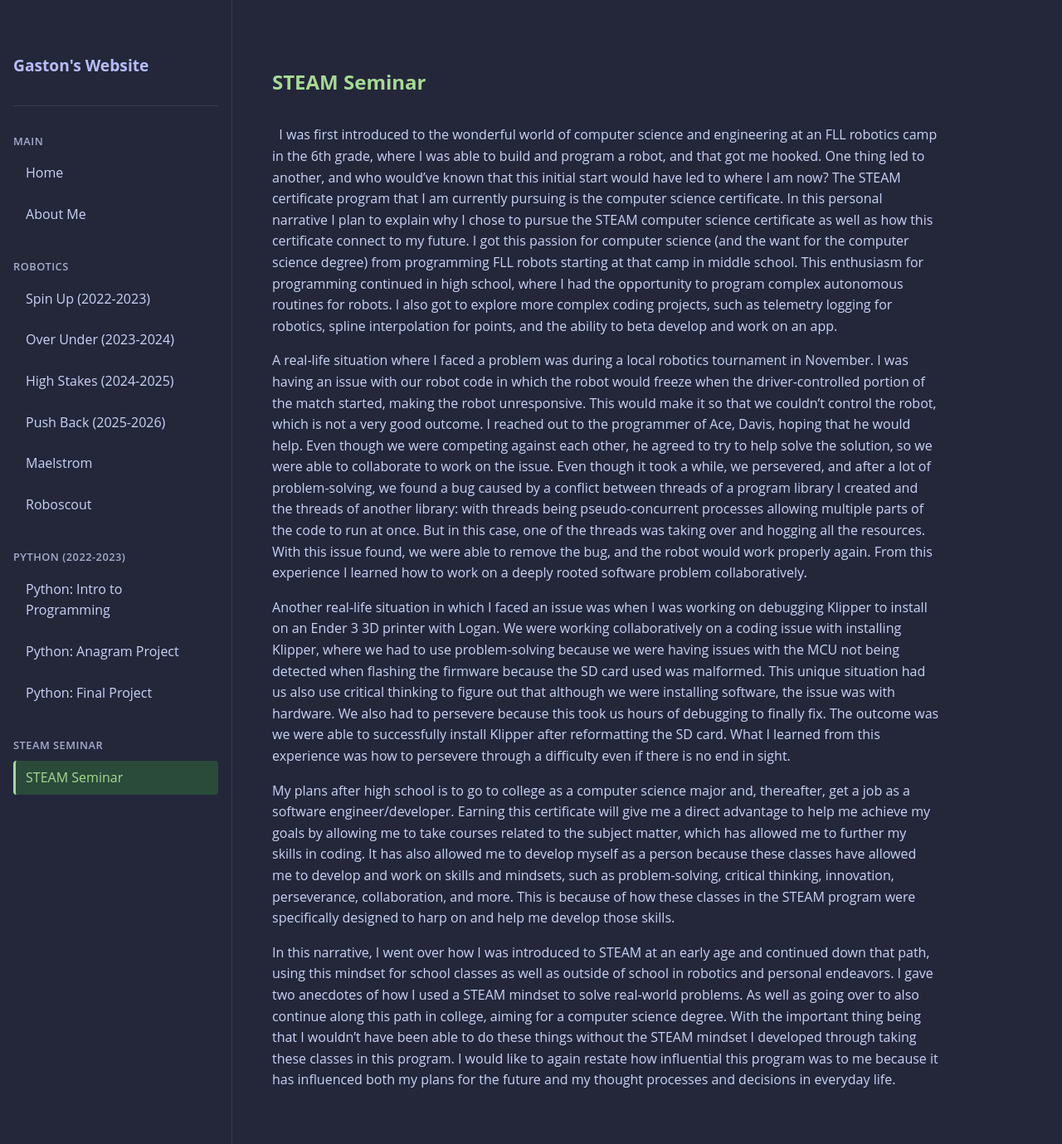
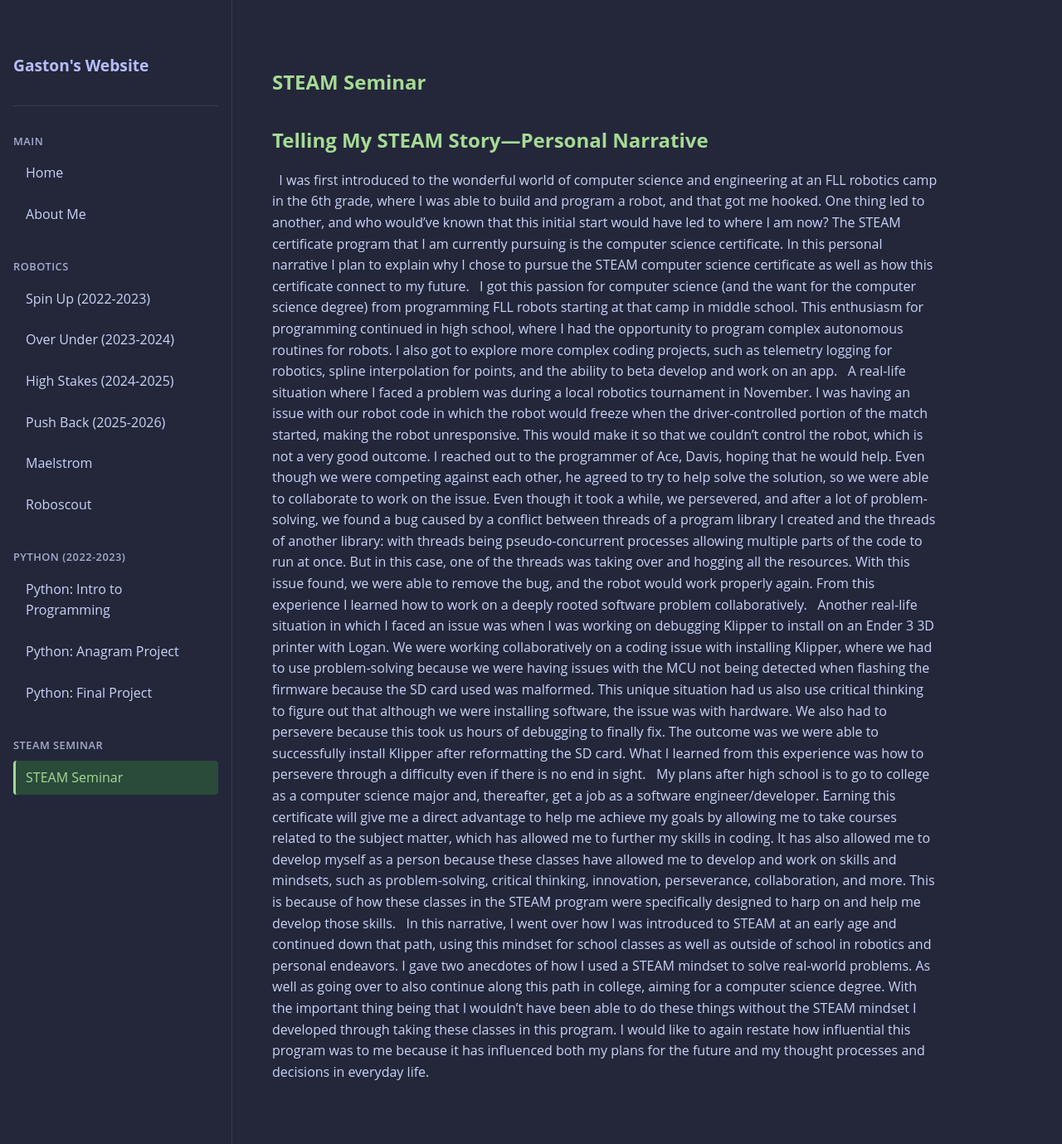
Before and after one commit to Lunar-Eclipse255/gaston.github.io, a Jekyll site: the page built from docs/posts/STEAM seminar/steam_seminar.md, in a window 1280 px wide and 1379 px high. Shown: the whole window at 83% size. Built offline with Jekyll 4.4.1, drawn with Linux system fonts in a browser that asks for light colours.

Commit message:
formatting

```diff
--- a/docs/posts/STEAM seminar/steam_seminar.md
+++ b/docs/posts/STEAM seminar/steam_seminar.md
@@ -4,16 +4,17 @@ title: STEAM Seminar
 id: steam-seminar
 ---
 
-<!-- ## <center> Telling My STEAM Story—Personal Narrative</center> -->
+## Telling My STEAM Story—Personal Narrative
 
 &nbsp; I was first introduced to the wonderful world of computer science and
 engineering at an FLL robotics camp in the 6th grade, where I was able to build and program a robot, and that got me hooked. One thing led to another, and who would've known that this initial start would have led to where I am now? The STEAM certificate program that I am currently pursuing is the computer science certificate. In this personal narrative I plan to explain why I chose to pursue the STEAM computer science certificate as well as how this certificate connect to my future.
-I got this passion for computer science (and the want for the computer science degree) from programming FLL robots starting at that camp in middle school. This enthusiasm for programming continued in high school, where I had the opportunity to program complex autonomous routines for robots. I also got to explore more complex coding projects, such as telemetry logging for robotics, spline interpolation for points, and the ability to beta develop and work on an app.
-
-A real-life situation where I faced a problem was during a local robotics tournament in November. I was having an issue with our robot code in which the robot would freeze when the driver-controlled portion of the match started, making the robot unresponsive. This would make it so that we couldn't control the robot, which is not a very good outcome. I reached out to the programmer of Ace, Davis, hoping that he would help. Even though we were competing against each other, he agreed to try to help solve the solution, so we were able to collaborate to work on the issue. Even though it took a while, we persevered, and after a lot of problem-solving, we found a bug caused by a conflict between threads of a program library I created and the threads of another library: with threads being pseudo-concurrent processes allowing multiple parts of the code to run at once. But in this case, one of the threads was taking over and hogging all the resources. With this issue found, we were able to remove the bug, and the robot would work properly again. From this experience I learned how to work on a deeply rooted software problem collaboratively.
-
-Another real-life situation in which I faced an issue was when I was working on debugging Klipper to install on an Ender 3 3D printer with Logan. We were working collaboratively on a coding issue with installing Klipper, where we had to use problem-solving because we were having issues with the MCU not being detected when flashing the firmware because the SD card used was malformed. This unique situation had us also use critical thinking to figure out that although we were installing software, the issue was with hardware. We also had to persevere because this took us hours of debugging to finally fix. The outcome was we were able to successfully install Klipper after reformatting the SD card. What I learned from this experience was how to persevere through a difficulty even if there is no end in sight.
-
-My plans after high school is to go to college as a computer science major and, thereafter, get a job as a software engineer/developer. Earning this certificate will give me a direct advantage to help me achieve my goals by allowing me to take courses related to the subject matter, which has allowed me to further my skills in coding. It has also allowed me to develop myself as a person because these classes have allowed me to develop and work on skills and mindsets, such as problem-solving, critical thinking, innovation, perseverance, collaboration, and more. This is because of how these classes in the STEAM program were specifically designed to harp on and help me develop those skills.
-
-In this narrative, I went over how I was introduced to STEAM at an early age and continued down that path, using this mindset for school classes as well as outside of school in robotics and personal endeavors. I gave two anecdotes of how I used a STEAM mindset to solve real-world problems. As well as going over to also continue along this path in college, aiming for a computer science degree. With the important thing being that I wouldn't have been able to do these things without the STEAM mindset I developed through taking these classes in this program. I would like to again restate how influential this program was to me because it has influenced both my plans for the future and my thought processes and decisions in everyday life.
+&nbsp; I got this passion for computer science (and the want for the computer
+science degree) from programming FLL robots starting at that camp in middle school. This enthusiasm for programming continued in high school, where I had the opportunity to program complex autonomous routines for robots. I also got to explore more complex coding projects, such as telemetry logging for robotics, spline interpolation for points, and the ability to beta develop and work on an app.
+&nbsp; A real-life situation where I faced a problem was during a local robotics
+tournament in November. I was having an issue with our robot code in which the robot would freeze when the driver-controlled portion of the match started, making the robot unresponsive. This would make it so that we couldn't control the robot, which is not a very good outcome. I reached out to the programmer of Ace, Davis, hoping that he would help. Even though we were competing against each other, he agreed to try to help solve the solution, so we were able to collaborate to work on the issue. Even though it took a while, we persevered, and after a lot of problem-solving, we found a bug caused by a conflict between threads of a program library I created and the threads of another library: with threads being pseudo-concurrent processes allowing multiple parts of the code to run at once. But in this case, one of the threads was taking over and hogging all the resources. With this issue found, we were able to remove the bug, and the robot would work properly again. From this experience I learned how to work on a deeply rooted software problem collaboratively.
+&nbsp; Another real-life situation in which I faced an issue was when I was
+working on debugging Klipper to install on an Ender 3 3D printer with Logan. We were working collaboratively on a coding issue with installing Klipper, where we had to use problem-solving because we were having issues with the MCU not being detected when flashing the firmware because the SD card used was malformed. This unique situation had us also use critical thinking to figure out that although we were installing software, the issue was with hardware. We also had to persevere because this took us hours of debugging to finally fix. The outcome was we were able to successfully install Klipper after reformatting the SD card. What I learned from this experience was how to persevere through a difficulty even if there is no end in sight.
+&nbsp; My plans after high school is to go to college as a computer science
+major and, thereafter, get a job as a software engineer/developer. Earning this certificate will give me a direct advantage to help me achieve my goals by allowing me to take courses related to the subject matter, which has allowed me to further my skills in coding. It has also allowed me to develop myself as a person because these classes have allowed me to develop and work on skills and mindsets, such as problem-solving, critical thinking, innovation, perseverance, collaboration, and more. This is because of how these classes in the STEAM program were specifically designed to harp on and help me develop those skills.
+&nbsp; In this narrative, I went over how I was introduced to STEAM at an early
+age and continued down that path, using this mindset for school classes as well as outside of school in robotics and personal endeavors. I gave two anecdotes of how I used a STEAM mindset to solve real-world problems. As well as going over to also continue along this path in college, aiming for a computer science degree. With the important thing being that I wouldn't have been able to do these things without the STEAM mindset I developed through taking these classes in this program. I would like to again restate how influential this program was to me because it has influenced both my plans for the future and my thought processes and decisions in everyday life.
```
